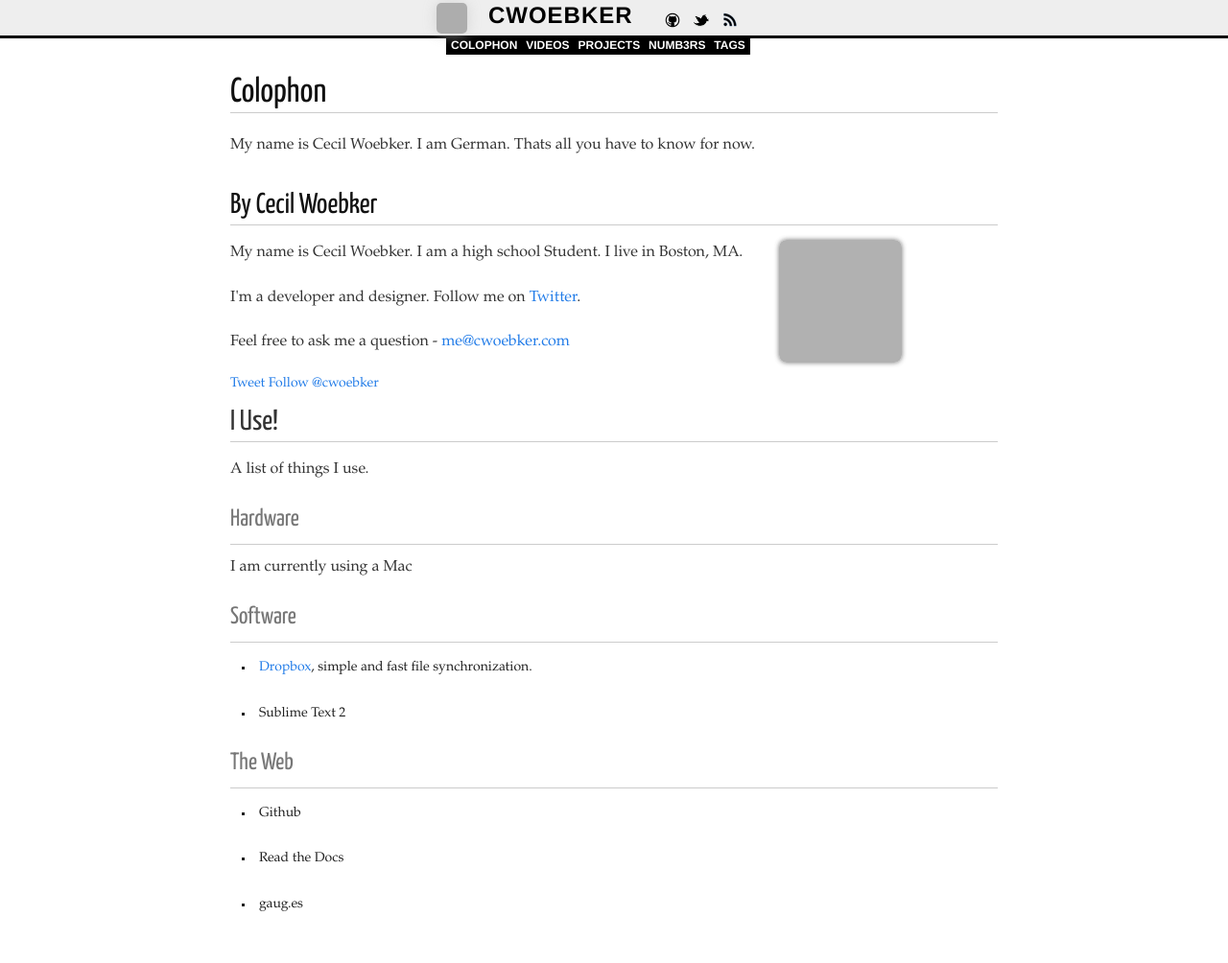
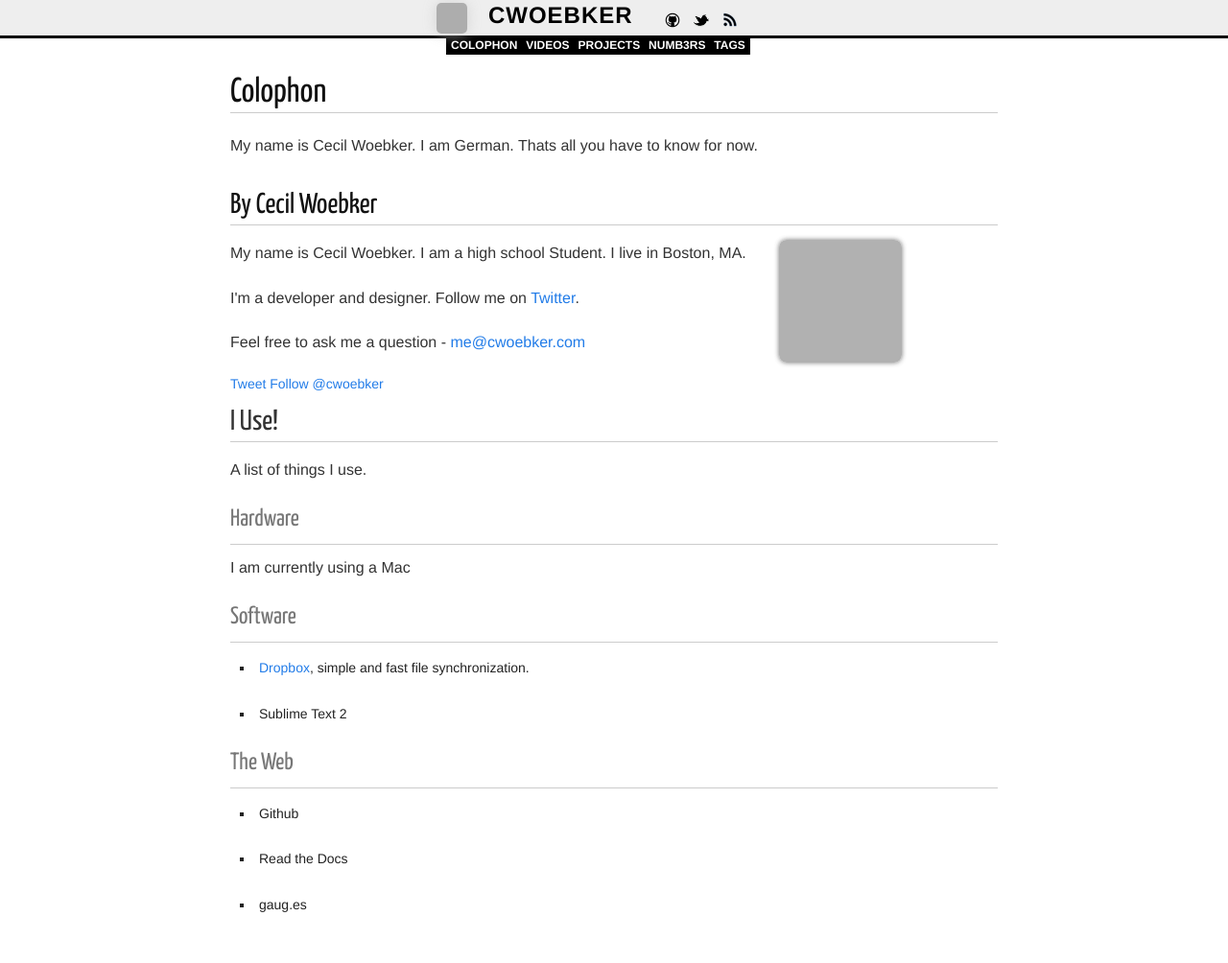
Before and after one commit to cwoebker/.com, a Jekyll site: the page built from colophon.markdown, in a window 1280 px wide. Shown: the whole page at 96% size. Built offline with Jekyll 4.4.1, drawn with Linux system fonts in a browser that asks for light colours; nearby versions of some CDN libraries; Markdown is read by kramdown in place of the engine named in the settings; comment, search, counter and statistics services are not loaded; grey boxes are pictures that could not be loaded.

Commit message:
Helvetica now standard font

```diff
--- a/assets/css/styles.css
+++ b/assets/css/styles.css
@@ -1,7 +1,7 @@
 html {height: 100%;}
 
 body{
-  font-family: "Palatino Linotype", "Book Antiqua", Palatino, serif;
+  font-family: "Helvetica", sans-serif;
   margin: 0;
   padding: 0;
   -webkit-font-smoothing: antialiased;
```
